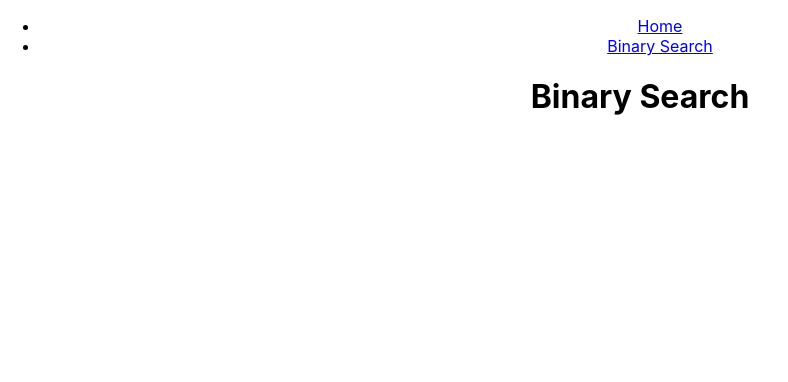
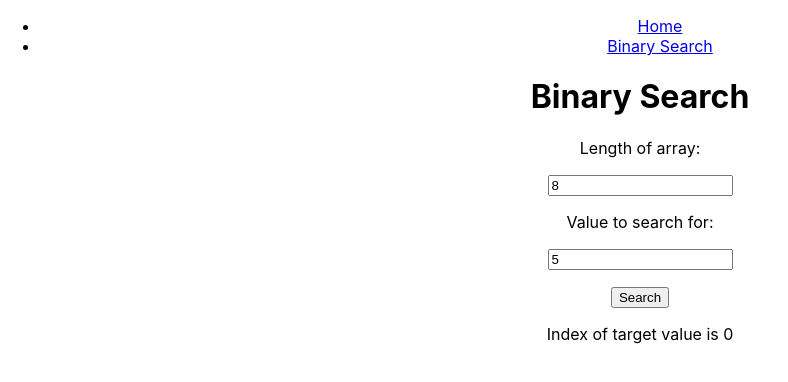
Before and after one commit to edenfuller/dsa-examples, a React (Create React App) app: page /binary-search in a window 1280 px wide. Shown: the top 382 px of the page, without its empty margins (0-788 px from the left). Built offline with nearby package versions, Linux system fonts and the light colour scheme.

Commit message:
Add inputs for array length and search value

```diff
--- a/src/components/BinarySearch.js
+++ b/src/components/BinarySearch.js
@@ -3,18 +3,20 @@ import React, { useState } from 'react';
 function BinarySearch() {
 
 
-  const [arrayLength, setArrayLength] = useState(6);
-
+  const [arrayLength, setArrayLength] = useState(8);
   const [x, setX] = useState(5);
-
   const [valueIndex, setValueIndex] = useState(0)
+  const [start, setStart] = useState(0);
+  const [end, setEnd] = useState(7);
 
   const returnArray = (targetLength) => {
       let arr = [];
       while (arr.length < targetLength){
           const newValue = Math.floor(Math.random() * targetLength);
-          if (arr.indexOf(newValue) !== -1) arr.push(newValue);
+          console.log(`checking for presence of ${newValue} in array...`);
+          if (arr.indexOf(newValue) === -1) arr.push(newValue);
       }
+      console.log(arr);
       return arr;
 
   }
@@ -31,7 +33,7 @@ function BinarySearch() {
             let mid=Math.floor((start + end)/2);
 
             // If element is present at mid, return True
-            if (arr[mid]===x) return true;
+            if (arr[mid]===x) return x;
 
             // Else look in left or right half accordingly
             else if (arr[mid] < x)
@@ -40,12 +42,19 @@ function BinarySearch() {
                  end = mid - 1;
         }
 
-        return false;
+        return -1;
     }
 
     return(
         <div id="binary-search">
             <h1>{'Binary Search'}</h1>
+            <p>Length of array:</p>
+            <input value={arrayLength} onChange={(e) => {setArrayLength(e.target.value)}}></input>
+            <p>Value to search for:</p>
+            <input value={x} onChange={(e) => {setX(e.target.value)}}></input>
+            <p></p>
+            <button onClick={() => {setValueIndex(binarySearch(returnArray(arrayLength), x))}}>Search</button>
+            <p>{`Index of target value is ${valueIndex}`}</p>
         </div>
     )
 }
```
